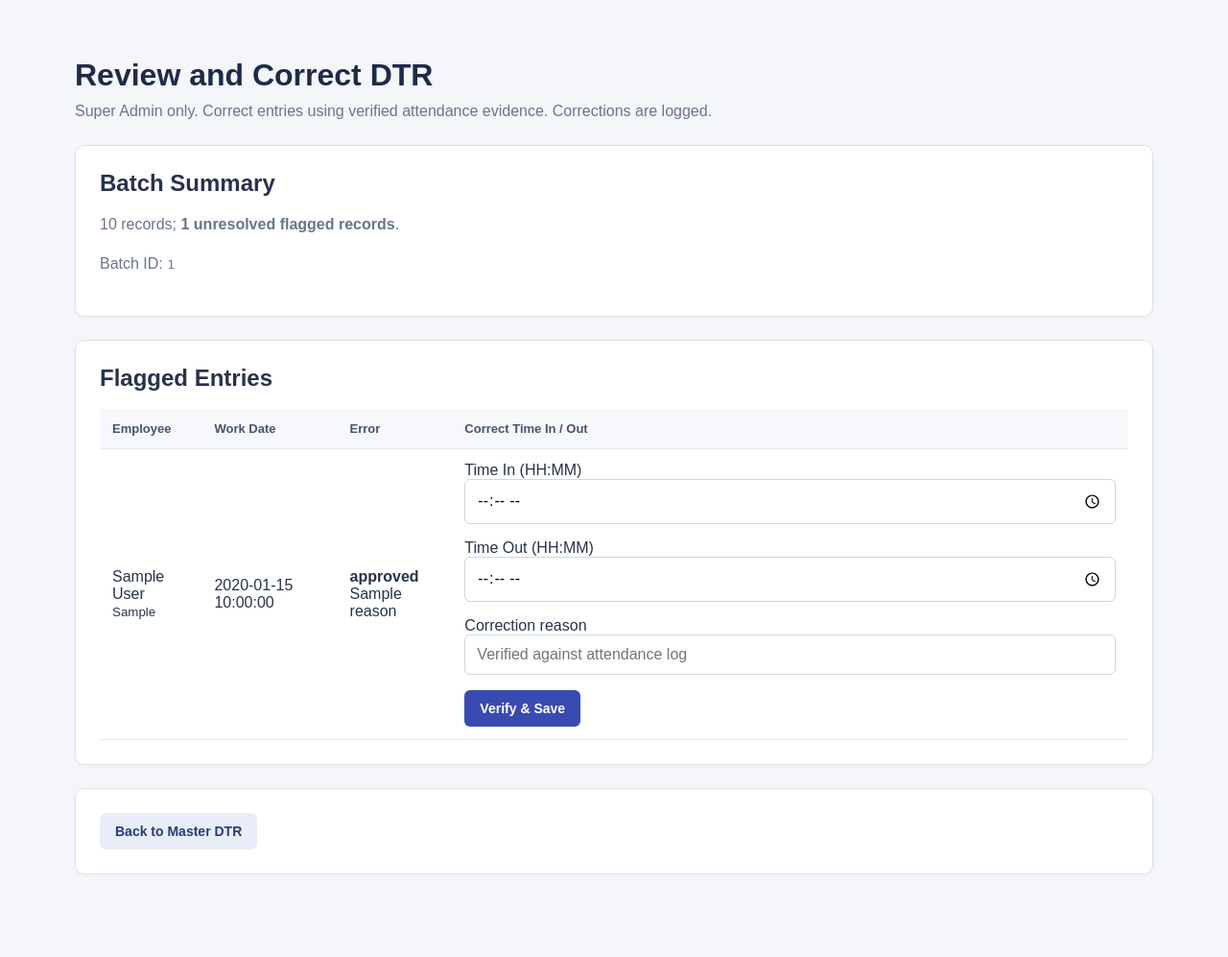
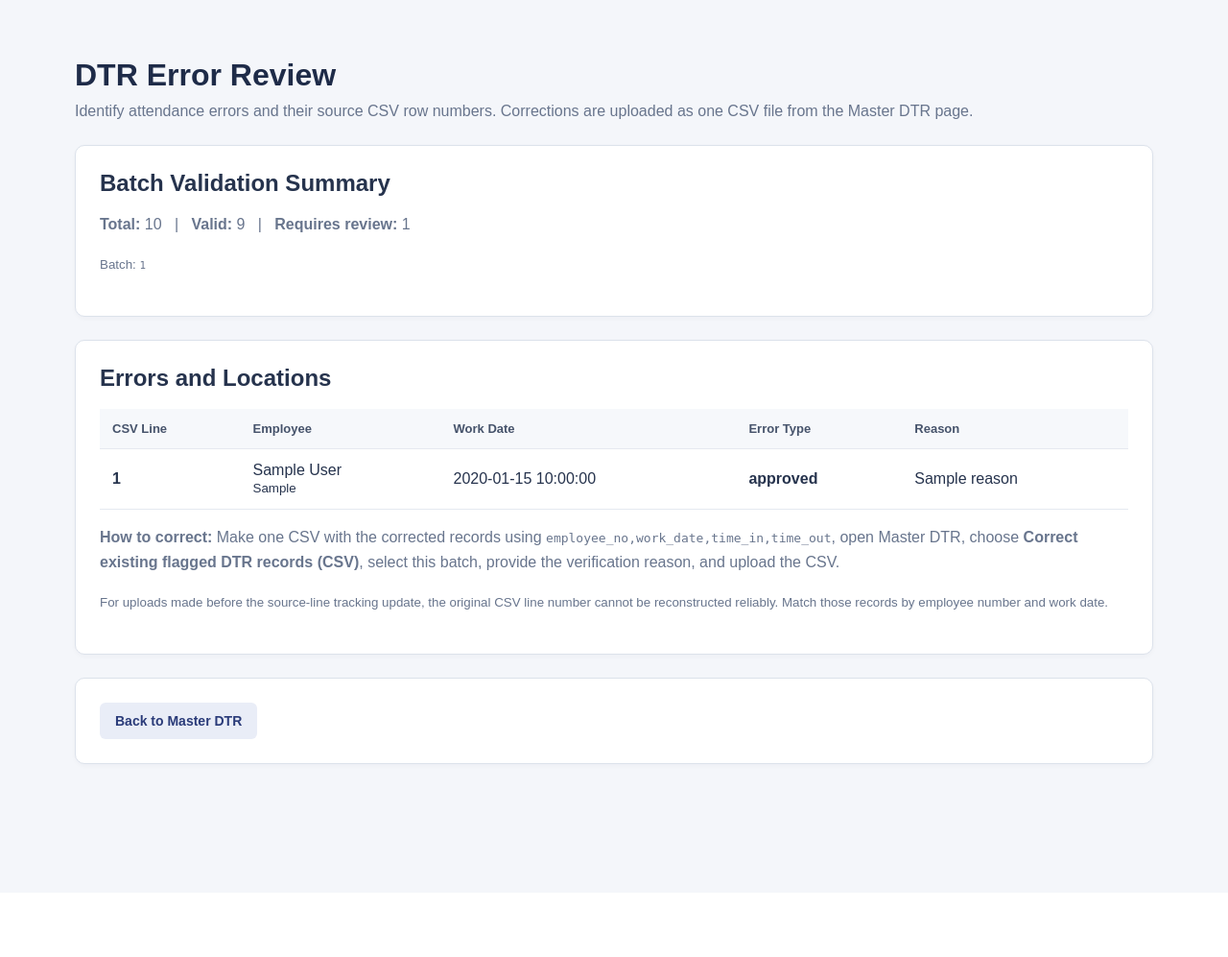
Before and after one commit to Sh1aaaa/payroll-vercel-supabase-rag, a Flask app: template templates/dtr_review.html in a window 1280 px wide. Shown: the top 997 px of the page at 96% size. After the commit the page ends 800 px from the top, so only its background shows below. Run offline with Flask 3, Linux system fonts and the light colour scheme; the template is opened without the code that fills it: most values are stand-ins (such as "Sample title", 1, 10 or a date in 2020).

Commit message:
Update DTR Review page for error handling

```diff
--- a/templates/dtr_review.html
+++ b/templates/dtr_review.html
@@ -1,27 +1,57 @@
 {% extends 'base.html' %}
-{% block title %}DTR Review - BulSU Payroll{% endblock %}
+{% block title %}DTR Error Review - BulSU Payroll{% endblock %}
 {% block content %}
 <div class="role-dashboard">
-  <div class="dashboard-heading"><h1>Review and Correct DTR</h1>
-    <p>Super Admin only. Correct entries using verified attendance evidence. Corrections are logged.</p></div>
-  <section class="panel"><h2>Batch Summary</h2><p>{{ total }} records; <strong>{{ flagged|length }} unresolved flagged records</strong>.</p>
-    <p>Batch ID: <code>{{ batch_id }}</code></p></section>
-  <section class="panel"><h2>Flagged Entries</h2>
-  {% if flagged %}
-  <div class="table-wrap"><table class="data-table"><thead><tr><th>Employee</th><th>Work Date</th><th>Error</th><th>Correct Time In / Out</th></tr></thead><tbody>
-  {% for entry in flagged %}
-  <tr><td>{{ entry.employees.full_name if entry.employees else entry.employee_id }}<br><small>{{ entry.employees.employee_no if entry.employees else '' }}</small></td>
-    <td>{{ entry.work_date }}</td><td><strong>{{ entry.status }}</strong><br>{{ entry.reason }}</td>
-    <td><form method="POST" action="{{ url_for('dtr_correct',batch_id=batch_id,entry_id=entry.id) }}">
-      <label>Time In (HH:MM) <input name="time_in" type="time" required></label>
-      <label>Time Out (HH:MM) <input name="time_out" type="time" required></label>
-      <label>Correction reason <input name="correction_reason" type="text" minlength="5" maxlength="500" placeholder="Verified against attendance log" required></label>
-      <button type="submit" class="btn btn-primary" onclick="return confirm('Save and audit this DTR correction?')">Verify &amp; Save</button>
-    </form></td></tr>
-  {% endfor %}
-  </tbody></table></div>
-  {% else %}<p>All attendance records in this batch have passed DTR validation.</p>{% endif %}
+  <div class="dashboard-heading">
+    <h1>DTR Error Review</h1>
+    <p>Identify attendance errors and their source CSV row numbers. Corrections are uploaded as one CSV file from the Master DTR page.</p>
+  </div>
+  <section class="panel">
+    <h2>Batch Validation Summary</h2>
+    <p><strong>Total:</strong> {{ total }} &nbsp; | &nbsp;
+       <strong>Valid:</strong> {{ total - flagged|length }} &nbsp; | &nbsp;
+       <strong>Requires review:</strong> {{ flagged|length }}</p>
+    <p><small>Batch: <code>{{ batch_id }}</code></small></p>
   </section>
-  <section class="panel"><a href="{{ url_for('dtr_upload') }}" class="btn btn-secondary">Back to Master DTR</a></section>
+  <section class="panel">
+    <h2>Errors and Locations</h2>
+    {% if flagged %}
+      <div class="table-wrap">
+        <table class="data-table">
+          <thead><tr>
+            <th>CSV Line</th><th>Employee</th><th>Work Date</th><th>Error Type</th><th>Reason</th>
+          </tr></thead>
+          <tbody>
+            {% for entry in flagged %}
+            <tr>
+              <td>
+                {% if entry.source_row_number is not none %}
+                  <strong>{{ entry.source_row_number }}</strong>
+                {% else %}
+                  <span title="Original CSV line was not stored for this older upload">Not recorded</span>
+                {% endif %}
+              </td>
+              <td>
+                {{ entry.employees.full_name if entry.employees else '-' }}
+                <div><small>{{ entry.employees.employee_no if entry.employees else entry.employee_id }}</small></div>
+              </td>
+              <td>{{ entry.work_date }}</td>
+              <td><strong>{{ entry.status }}</strong></td>
+              <td>{{ entry.reason or 'Requires attendance review' }}</td>
+            </tr>
+            {% endfor %}
+          </tbody>
+        </table>
+      </div>
+      <p><strong>How to correct:</strong> Make one CSV with the corrected records using
+        <code>employee_no,work_date,time_in,time_out</code>, open Master DTR, choose
+        <strong>Correct existing flagged DTR records (CSV)</strong>, select this batch,
+        provide the verification reason, and upload the CSV.</p>
+      <p><small>For uploads made before the source-line tracking update, the original CSV line number cannot be reconstructed reliably. Match those records by employee number and work date.</small></p>
+    {% else %}
+      <p>There are no unresolved flagged records in this batch.</p>
+    {% endif %}
+  </section>
+  <section class="panel"><a class="btn btn-secondary" href="{{ url_for('dtr_upload') }}">Back to Master DTR</a></section>
 </div>
 {% endblock %}
```
